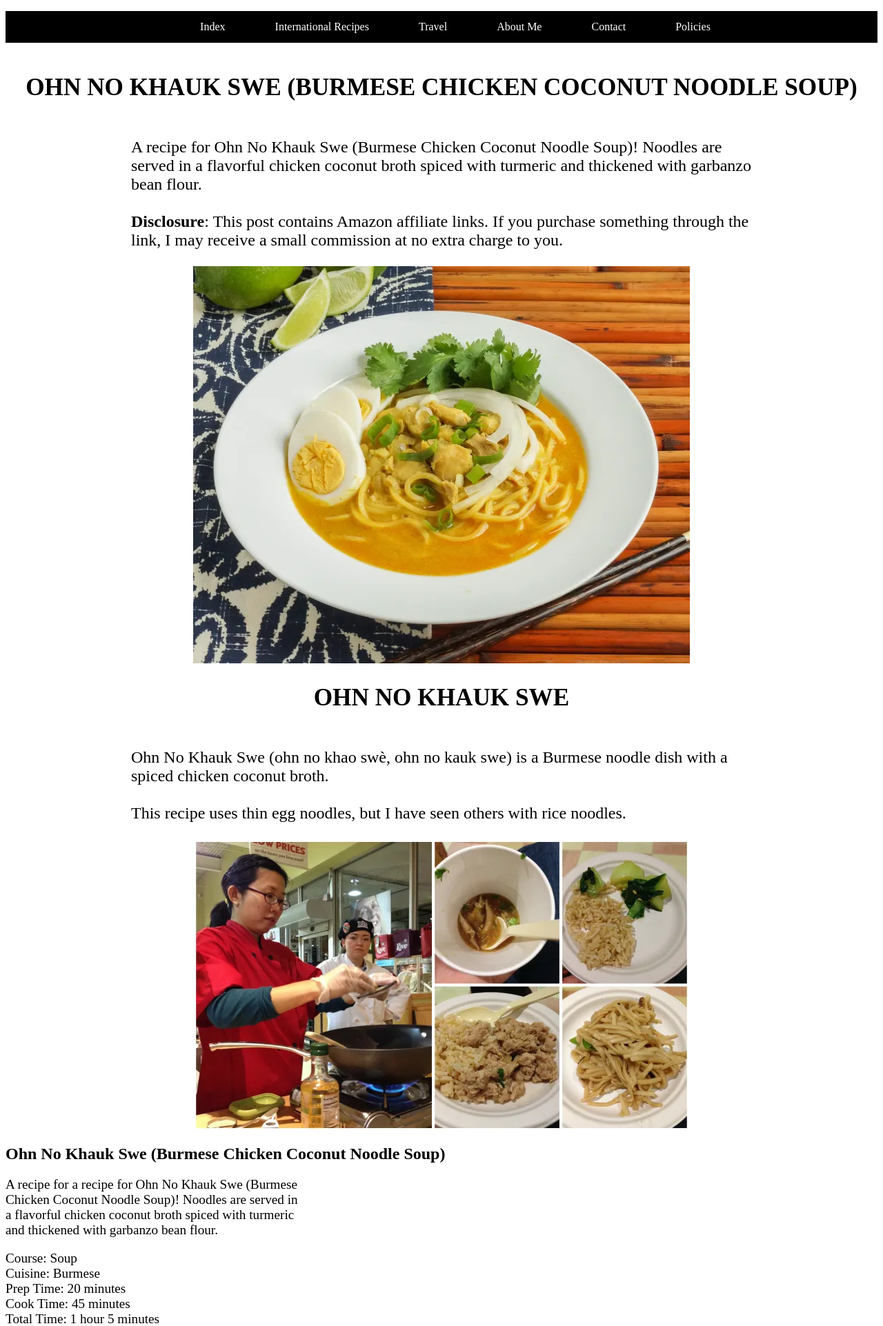
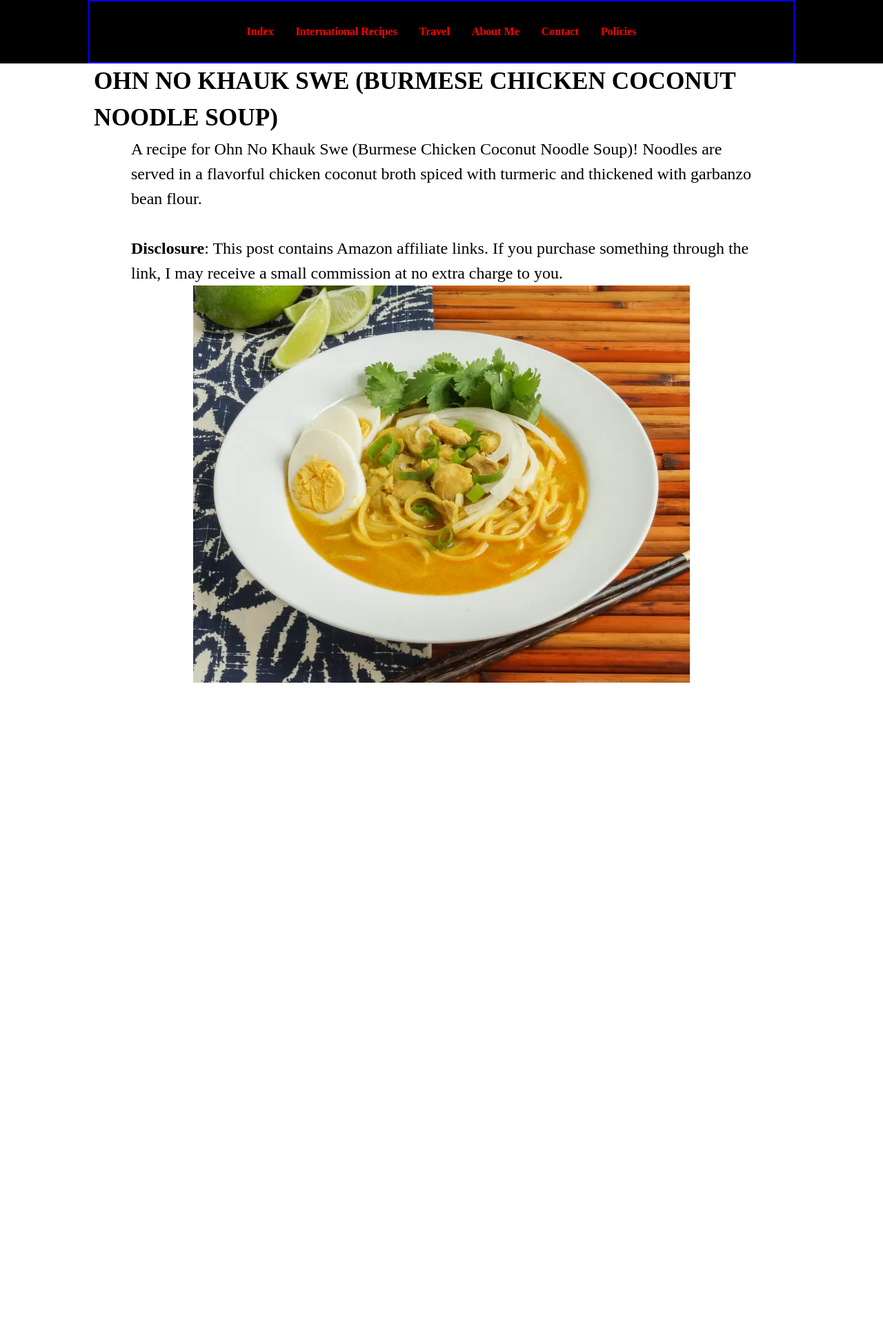
Before and after one commit to aungmintun1/HTML-projects, a PHP site: page / in a window 1280 px wide. Shown: the top 1923 px of the page at 69% size. After the commit the page ends 990 px from the top, so only its background shows below. Run offline with PHP 8.4, Linux system fonts and the light colour scheme.

Commit message:
made header responsive

```diff
--- a/foodBlog/index.html
+++ b/foodBlog/index.html
@@ -5,7 +5,7 @@
     <meta name="viewport" content="width=device-width, initial-scale=1.0">
     <title>Document</title>
 
-
+    <link rel="stylesheet" href="https://cdnjs.cloudflare.com/ajax/libs/font-awesome/5.15.1/css/all.min.css">
     <link rel="stylesheet" href="style/header.css">
     <link rel="stylesheet" href="style/about.css">
     <link rel="stylesheet" href="style/history.css">
@@ -13,18 +13,26 @@
 
 </head>
 <body>
-    <nav>
-        <ul class="navbar-menu">
-            <li class="navbar-item"><a href="#" class="navbar-link">Index</a></li>
-            <li class="navbar-item"><a href="#" class="navbar-link">International Recipes</a></li>
-            <li class="navbar-item"><a href="#" class="navbar-link">Travel</a></li>
-            <li class="navbar-item"><a href="#" class="navbar-link">About Me</a></li>
-            <li class="navbar-item"><a href="#" class="navbar-link">Contact</a></li>
-            <li class="navbar-item"><a href="#" class="navbar-link">Policies</a></li>
-        </ul>
-    </nav>
+    <div class="headerBG">
+    <header class="header container">
+        <nav>
+            <ul>
+                <li><a href="#">Index</a></li>
+                <li><a href="#">International Recipes</a></li>
+                <li><a href="#">Travel</a></li>
+                <li><a href="#">About Me</a></li>
+                <li><a href="#">Contact</a></li>
+                <li><a href="#">Policies</a></li>
+            </ul>
 
-    <section class="about">
+          </nav>
+          <i class="fas fa-bars"></i>
+
+</header>
+</div>
+
+
+    <section class="about container">
 
         <h1>OHN NO KHAUK SWE (BURMESE CHICKEN COCONUT NOODLE SOUP)</h1>
 
@@ -35,11 +43,11 @@
             <strong>Disclosure</strong>: This post contains Amazon affiliate links. If you purchase something through the link,
             I may receive a small commission at no extra charge to you.</p>
 
-        <img src="noodlesoup.webp" alt="">
+        <img class="container" src="noodlesoup.webp" alt="">
 
     </section>
 
-    <section class="history">
+    <!-- <section class="history">
         <h1>OHN NO KHAUK SWE</h1>
 
         <p>Ohn No Khauk Swe (ohn no khao swè, ohn no kauk swe) is a Burmese noodle dish with a spiced chicken coconut broth.
@@ -118,7 +126,7 @@
 
          </ul>
 
-    </section>
+    </section> -->
 
 
 
--- a/foodBlog/style/about.css
+++ b/foodBlog/style/about.css
@@ -1,3 +1,14 @@
+*,
+ *::before,
+*::after {
+  box-sizing: border-box;
+}
+
+*{
+margin: 0;
+padding: 0;
+line-height: 1.5;
+}
 .about{
     display: flex;
     align-items: center;
@@ -10,3 +21,56 @@
     max-width: 75ch;
     font-size: 1.5rem;
 }
+
+
+
+.container {
+    max-width: 1536px;
+    margin-left: auto;
+    margin-right: auto;
+    padding-left: 0.5rem;
+    padding-right: 0.5rem;
+
+  }
+
+  /* 2xl */
+  @media (max-width: 1536px) {
+    .container {
+      max-width: 1280px;
+    }
+  }
+
+  /* xl */
+  @media (max-width: 1280px) {
+    .container {
+      max-width: 1024px;
+    }
+  }
+
+  /* lg */
+  @media (max-width: 1024px) {
+    .container {
+      max-width: 768px;
+    }
+  }
+
+  /* md */
+  @media (max-width: 768px) {
+    .container {
+      max-width: 640px;
+    }
+  }
+
+  /* sm */
+  @media (max-width: 640px) {
+    .container {
+      max-width: 475px;
+    }
+  }
+
+  /* xs */
+  @media (max-width: 475px) {
+    .container {
+      width: 100%;
+    }
+  }
--- a/foodBlog/style/header.css
+++ b/foodBlog/style/header.css
@@ -1,15 +1,146 @@
-.navbar-menu{
-    display: flex;
-    list-style-type: none;
-    background-color: black;
-    justify-content: center;
-    gap:40px
+*,
+ *::before,
+*::after {
+  box-sizing: border-box;
 }
 
-.navbar-link {
+*{
+margin: 0;
+padding: 0;
+line-height: 1.5;
+}
+
+body {
+  overflow-x: hidden;
+}
+
+.headerBG{
+    background-color: black;
+    width: 100vw;
+}
+
+nav{
+  display: flex;
+
+}
+.fas.fa-bars{
+  display: none;
+}
+.header{
+  display: flex;
+  justify-content: center;
+  align-items: center;
+  padding-top: 2rem;
+  padding-bottom: 2rem;
+  border: solid blue 2px;
+}
+
+ul{
+    display: flex;
+    align-items: center;
+    list-style-type: none;
+    padding: 0;
+    gap:2em;
+
+}
+
+
+
+a{
+    color: red;
+    text-decoration: none;
+    font-weight:600;
+
+}
+
+.container {
+    max-width: 1536px;
+    margin-left: auto;
+    margin-right: auto;
+    padding-left: 0.5rem;
+    padding-right: 0.5rem;
+
+  }
+
+
+
+
+/* 2xl */
+@media (max-width: 1536px) {
+    .container {
+      max-width: 1280px;
+    }
+  }
+
+  /* xl */
+  @media (max-width: 1280px) {
+    .container {
+      max-width: 1024px;
+    }
+  }
+
+  /* lg */
+  @media (max-width: 1024px) {
+    .container {
+      max-width: 768px;
+    }
+
+
+  .fas.fa-bars{
     display: block;
-    padding: 14px 16px;
-    color: white;
-    text-align: center;
-    text-decoration: none;
-}
+    font-size: 2em;
+    margin-right: 3rem;
+    color: gray;
+  }
+  a{
+    display: none;
+  }
+
+  .header{
+    justify-content: end;
+  }
+
+
+
+  }
+
+  /* md */
+  @media (max-width: 768px) {
+    .container {
+      max-width: 640px;
+    }
+
+
+
+
+
+  }
+
+  /* sm */
+  @media (max-width: 640px) {
+    .container {
+      max-width: 475px;
+    }
+
+
+
+
+
+
+
+  }
+
+  /* xs */
+  @media (max-width: 475px) {
+    .container {
+      width: 100%;
+
+    }
+
+
+
+
+
+
+
+  }
--- a/foodBlog/style/recipe.css
+++ b/foodBlog/style/recipe.css
@@ -1,3 +1,4 @@
+
 .recipe p{
     max-width: 45ch;
     font-size: 1.2rem;
--- a/mediaQuery/index.html
+++ b/mediaQuery/index.html
@@ -9,6 +9,7 @@
 
 </head>
 <body>
+
     <div class="bg">
     <header class="header container">
 
```
